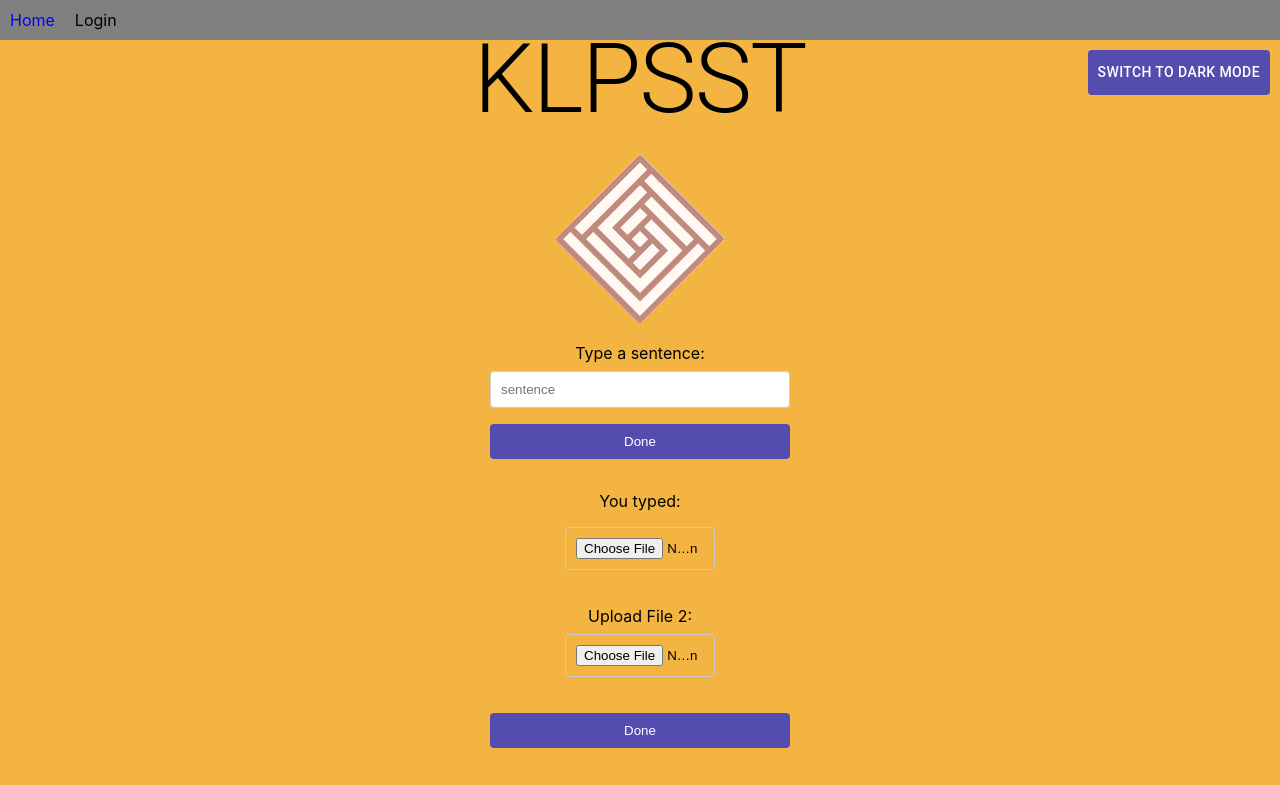
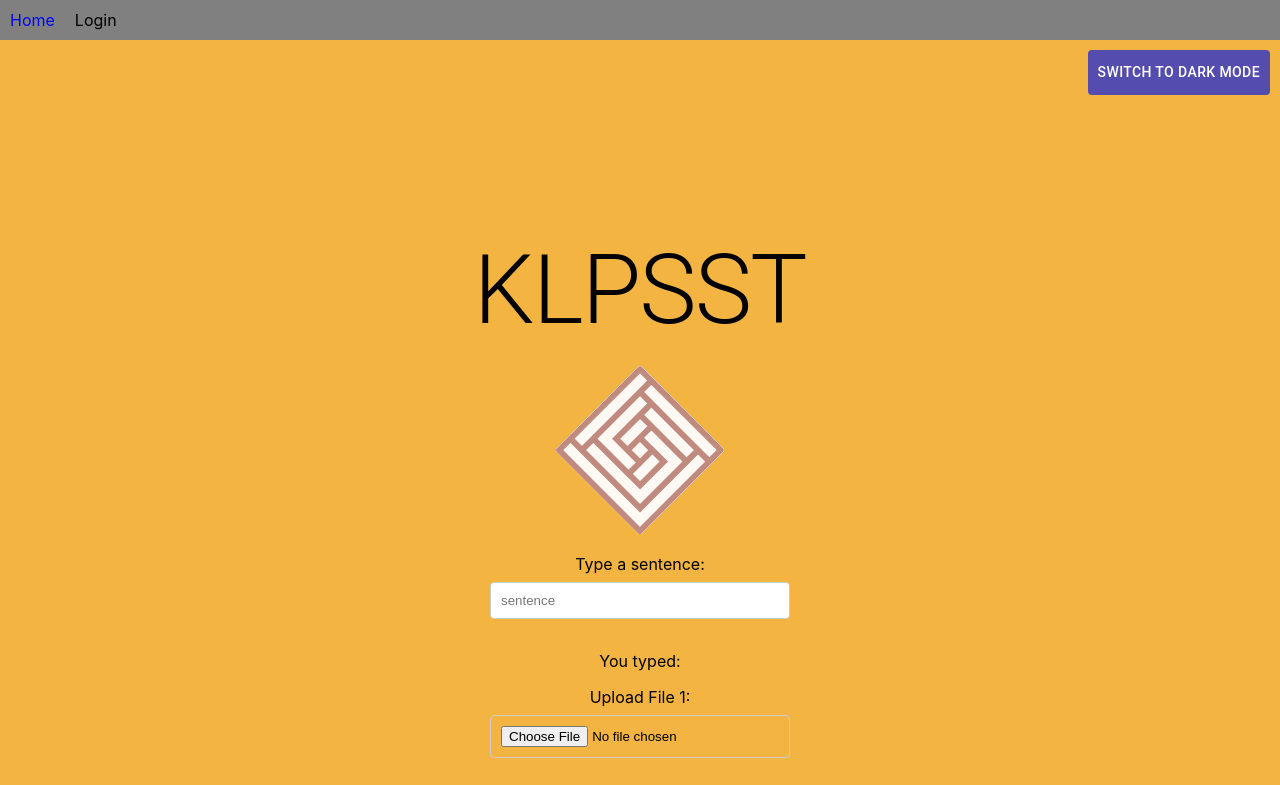
Before and after one commit to ECE-24-Capstone-Text-to-Speech/ECE-24-Capstone-AI-Text-2-Speech, a React (Create React App) app in the folder klpsst_wb/: page / in a window 1280 px wide. Shown: the top 785 px of the page. Built offline with nearby package versions, Linux system fonts and the light colour scheme.

Commit message:
design update

```diff
--- a/klpsst_wb/src/Frontend/klpsst.css
+++ b/klpsst_wb/src/Frontend/klpsst.css
@@ -2,7 +2,7 @@
 
 #homepage {
     width: 100%;
-    height: 100vh;
+    height: 150vh;
     display: flex;
     flex-direction: column;
     align-items: center;
@@ -20,6 +20,7 @@
   }
 
   #homepage h1 {
+    margin-top: 0px;
     text-align: center;
     color: inherit; /* Inherit color from parent (#homepage) */
     margin-bottom: 20px;
@@ -75,7 +76,6 @@
 
   #homepage input[type="file"] {
     margin-bottom: 16px;
-    width: 50%;
   }
 
   #homepage button {
--- a/klpsst_wb/src/Frontend/klpsst.js
+++ b/klpsst_wb/src/Frontend/klpsst.js
@@ -114,8 +114,9 @@ const KLPSST_Page = () => {
             value={inputValue}
             onChange={handleInputChange}
             />
-            <input type="submit" value="Done" />
             <p>You typed: {inputValue}</p>
+
+            <label htmlFor="fileInput1">Upload File 1:</label>
           <input type="file" id="fileInput" onChange={handleFile1Change} />
           <br />
 
@@ -123,7 +124,7 @@ const KLPSST_Page = () => {
           <input type="file" id="fileInput1" onChange={handleFile2Change} />
           <br />
 
-            <input type="submit" value="Done" />
+            <input type="submit" value="Upload" />
         </form>
 
         <h3>Please submit 2 .wav or .mp3 files, each about 6 seconds long</h3>
```
